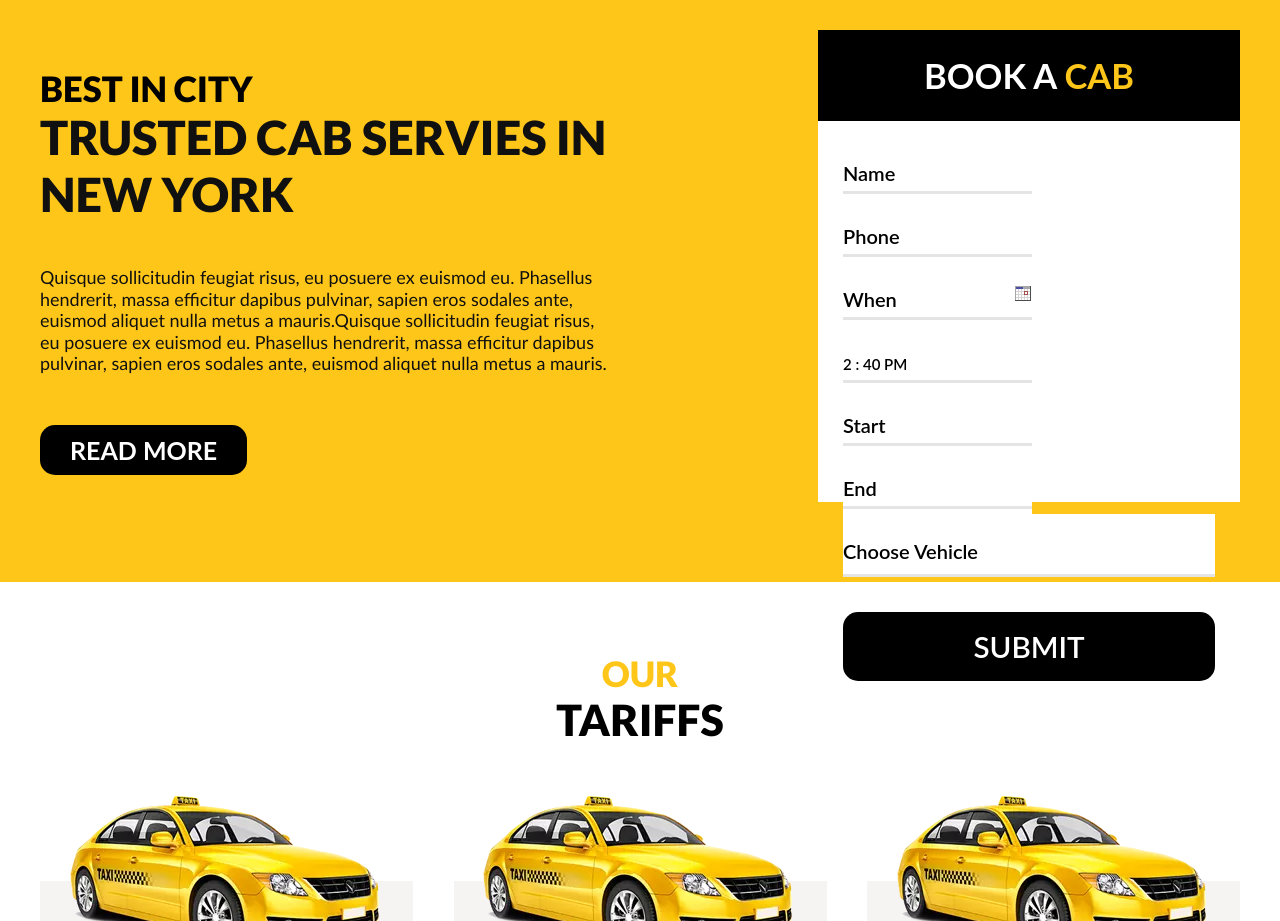
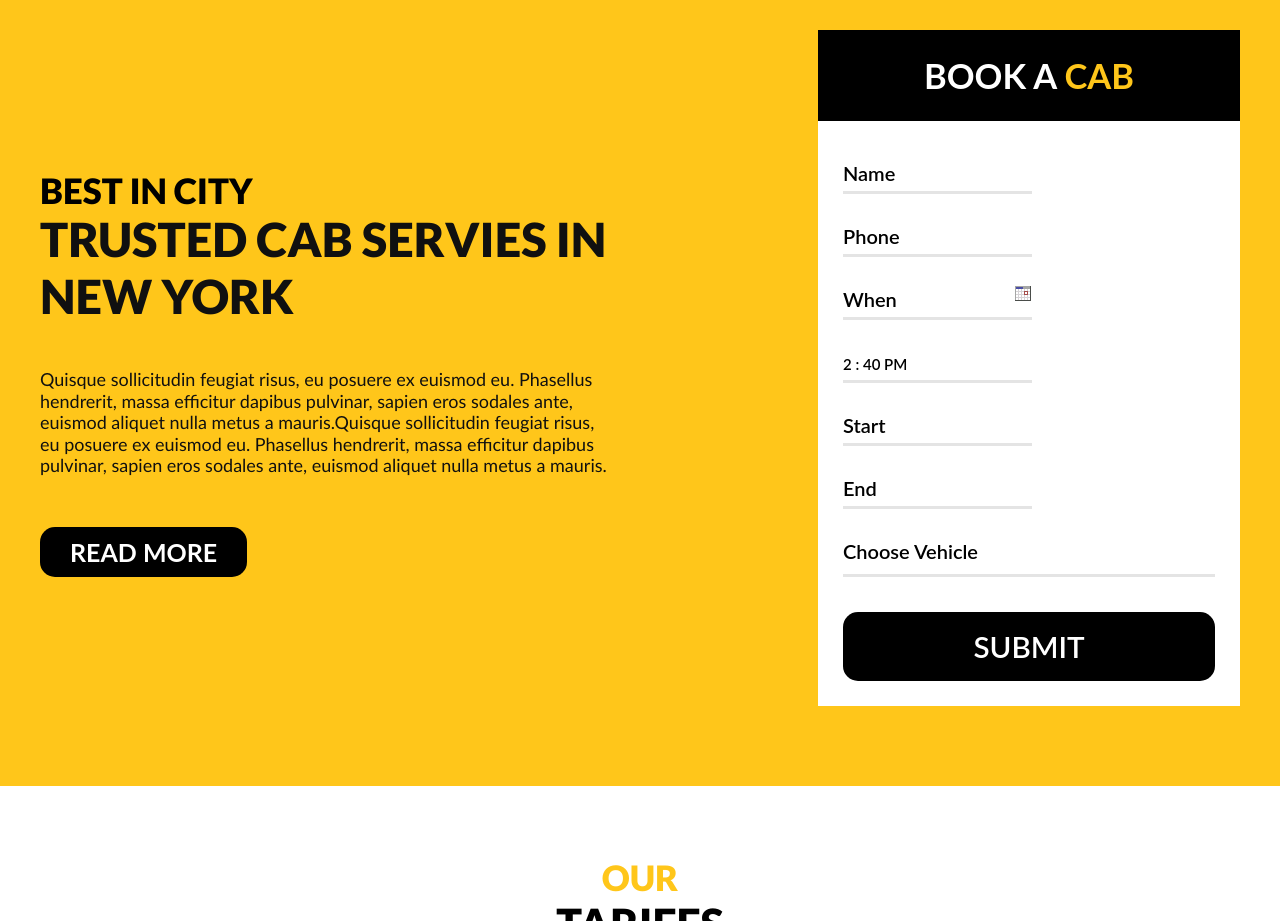
Before and after one commit to DariWolferin/Taxi, a plain HTML site: page index.html in a window 1280 px wide. Shown: the part 920-1841 px from the top of the page. Drawn offline with nearby package versions, Linux system fonts and the light colour scheme; files whose address does not match are found by name; a web font is replaced by a local one.

Commit message:
Update styleTaxi.css

```diff
--- a/css/styleTaxi.css
+++ b/css/styleTaxi.css
@@ -275,7 +275,7 @@
   .trusted__form {
     margin-left: 105px;
     min-width: 422px;
-    height: 472px;
+    height: 100%;
     background-color: #ffffff; }
 
 .btn-link {
@@ -332,7 +332,7 @@
   display: flex;
   -ms-flex-wrap: wrap;
   flex-wrap: wrap;
-  padding: 15px 25px 0px 25px; }
+  padding: 15px 25px 25px 25px; }
   .form__input input {
     width: 171px;
     padding: 30px 0 15px 0; }
```
